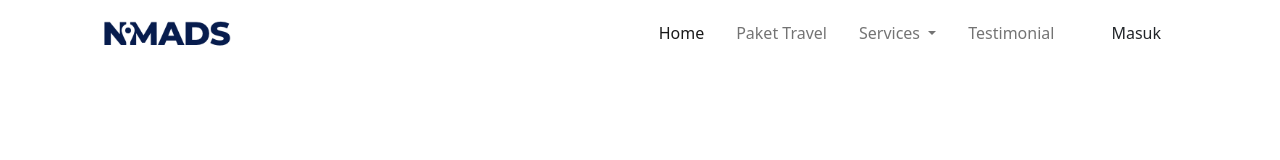
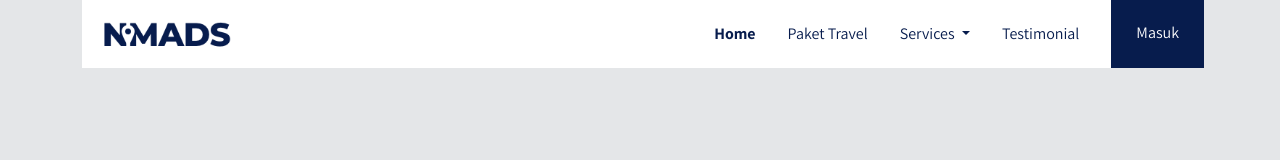
Before and after one commit to chrystalio/Nomads-frontend, a plain HTML site: page index.html in a window 1280 px wide. Drawn offline with Linux system fonts and the light colour scheme; a web font is replaced by a local one.

Commit message:
Add styling to navbar

```diff
--- a/frontend/styles/main.scss
+++ b/frontend/styles/main.scss
@@ -1,5 +1,46 @@
+body {
+  background-color: #E4E6E8;
+  font-family: 'Assistant', sans-serif;
+  color: #071C4D;
+
+}
+
 .navbar-brand {
   img {
     max-height: 40px;
   }
 }
+
+.navbar-light{
+  .navbar-nav{
+    .nav-link{
+      color: #071C4D;
+
+      &.active{
+        font-weight: bold;
+        color: #071C4D !important;
+      }
+    }
+  }
+}
+
+.btn-navbar-right {
+  margin-top: -10px !important;
+  margin-bottom: -8px !important;
+  margin-right: -18px !important;
+
+  height: 70px;
+  border-radius: 0;
+
+}
+
+.btn-login {
+  background-color: #071C4D;
+  color: #fff;
+
+  &:hover {
+    background-color: #1e3771;
+    color: #fff;
+  }
+
+}
```
Also changed, not shown: frontend/styles/main.css, 1 other file.
